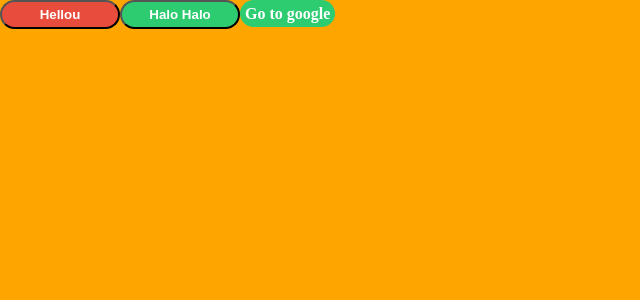
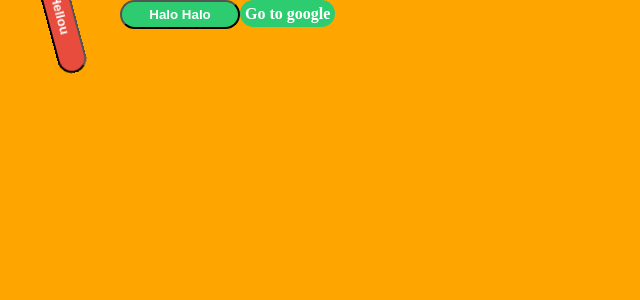
Before and after one commit to codeminnam/styled-awesomeness, a React (Create React App) app: page / in a window 1280 px wide. Shown: the top 300 px of the page, without its empty margins (0-640 px from the left). Built offline with nearby package versions, Linux system fonts and the light colour scheme.

Commit message:
#4 Animations
#4 Animations

```diff
--- a/src/App.js
+++ b/src/App.js
@@ -1,5 +1,5 @@
 import React from 'react';
-import styled, {createGlobalStyle} from "styled-components";
+import styled, {createGlobalStyle, css, keyframes} from "styled-components";
 
 const GlobalStyle = createGlobalStyle`
   body{
@@ -13,7 +13,7 @@
       <React.Fragment>
         <GlobalStyle/>
         <Container>
-          <Button danger>Hellou</Button>
+          <Button danger rotationTime={5}>Hellou</Button>
           <Button>Halo Halo</Button>
           <Anchor as="a" href="https://google.com">Go to google</Anchor>
         </Container>
@@ -40,10 +40,24 @@
     outline:none;
   }
   background-color: ${props => props.danger? "#e74c3c": "#2ecc71"};
+  ${props=>{
+    if(props.danger){
+    return css`animation: ${rotation} ${props.rotationTime}s linear infinite`;
+    }
+  }}
 `;
 
 const Anchor = styled(Button)`
   text-decoration:none;
 `;
 
+const rotation = keyframes`
+  from{
+    transform: rotate(0deg);
+  }
+  to{
+    transform: rotate(150deg);
+  }
+`;
+
 export default App;
```
